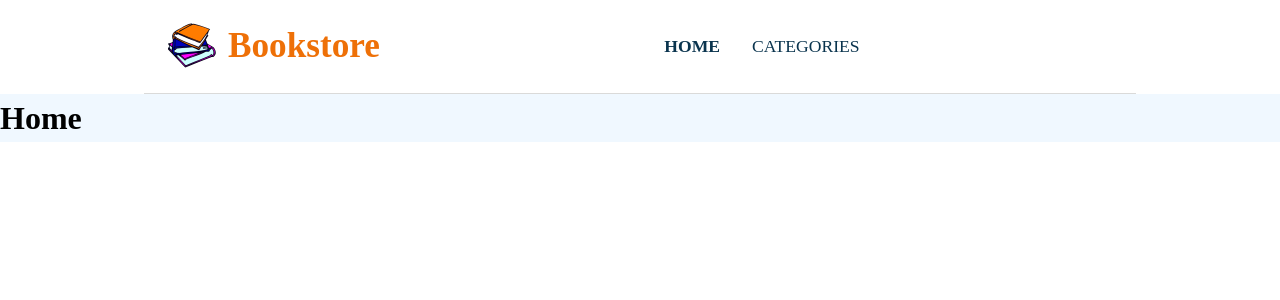
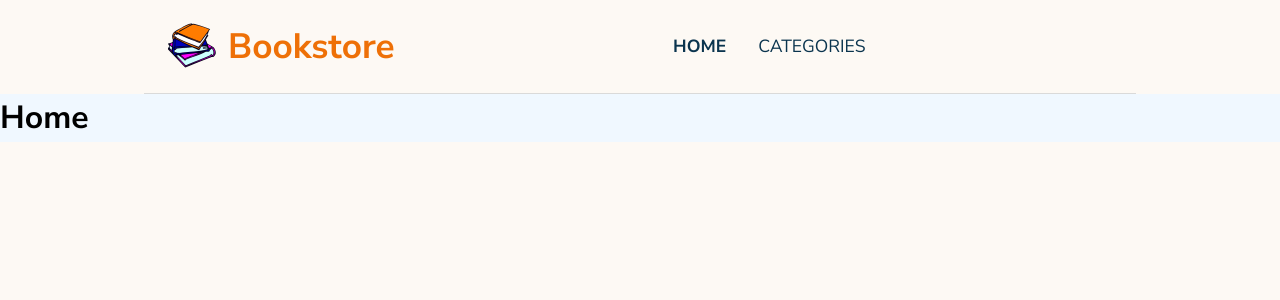
Before and after one commit to henokkhm/microverse-bookstore-app, a React (Create React App) app: page / in a window 1280 px wide. Shown: the top 300 px of the page. Built offline with nearby package versions, Linux system fonts and the light colour scheme.

Commit message:
Add global CSS

```diff
--- a/src/index.js
+++ b/src/index.js
@@ -5,6 +5,7 @@ import { BrowserRouter } from 'react-router-dom';
 import App from './App';
 import reportWebVitals from './reportWebVitals';
 import './styles/reset.module.css';
+import './styles/global.module.css';
 
 const root = ReactDOM.createRoot(document.getElementById('root'));
 root.render(
--- /dev/null
+++ b/src/styles/global.module.css
@@ -0,0 +1,5 @@
+body {
+  font-family: 'Nunito Sans', sans-serif;
+  min-height: 100vh;
+  background-color: rgb(253, 249, 244);
+}
```
